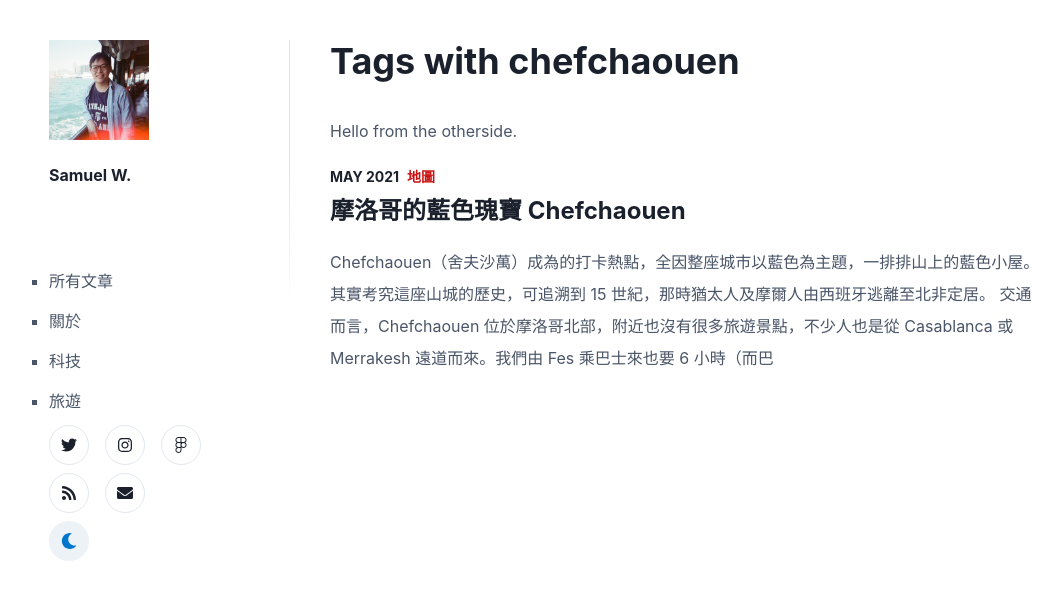
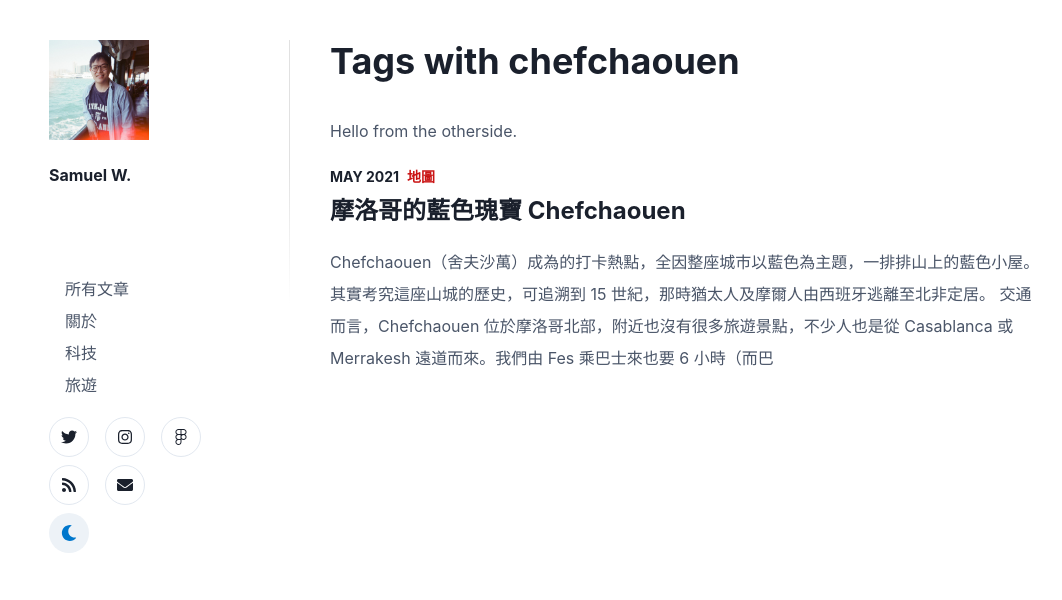
Before and after one commit to desktopofsamuel/notes-v3, a Next.js app: page /tag/chefchaouen in a window 1280 px wide. Shown: the top 600 px of the page, without its empty margins (95-1157 px from the left). Built offline with nearby package versions, Linux system fonts and the light colour scheme.

Commit message:
Add NextLink component

```diff
--- a/components/Nav.tsx
+++ b/components/Nav.tsx
@@ -1,4 +1,4 @@
-import Link from "next/link";
+import NextLink from "@/components/NextLink";
 import Image from "next/image";
 import {
   Button,
@@ -11,6 +11,8 @@ import {
   useColorMode,
   useColorModeValue,
   IconButton,
+  UnorderedList,
+  ListItem,
 } from "@chakra-ui/react";
 import {
   FaTwitter,
@@ -38,14 +40,14 @@ export default function Header() {
       height={{ base: "initial", md: "100px" }}
     >
       <Flex direction="column">
-        <Link href="/" passHref>
+        <NextLink href="/" passHref>
           <Box>
             <Image src="/profile.jpg" width="100" height="100" alt="logo" />
             <Heading as="h1" fontSize="medium" mt="4">
               Samuel W.
             </Heading>
           </Box>
-        </Link>
+        </NextLink>
       </Flex>
       {/* Menu */}
       <VStack
@@ -54,11 +56,15 @@ export default function Header() {
         alignItems={{ base: "flex-end", md: "flex-start" }}
       >
         <VStack spacing="2" alignItems={{ base: "flex-end", md: "flex-start" }}>
-          {MENU.map((item) => (
-            <li key={item.path}>
-              <Link href={item.path}>{item.label}</Link>
-            </li>
-          ))}{" "}
+          <UnorderedList>
+            {MENU.map((item) => (
+              <ListItem key={item.path} listStyleType="none">
+                <NextLink href={item.path} variant="navigation">
+                  {item.label}
+                </NextLink>
+              </ListItem>
+            ))}
+          </UnorderedList>
         </VStack>
         {/* Social Icons */}
         <SimpleGrid
--- /dev/null
+++ b/components/NextLink.tsx
@@ -0,0 +1,63 @@
+import Link from "next/link";
+import { Link as ChakraLink, chakra } from "@chakra-ui/react";
+
+const CustomLink = chakra(Link);
+
+export default function NextLink({
+  children,
+  href,
+  passHref,
+  prefetch,
+  replace,
+  className,
+  variant,
+  ...rest
+}: LinkProps) {
+  const internal = /^\/(?!\/)/.test(href);
+  if (internal)
+    return (
+      <CustomLink
+        href={href}
+        passHref={passHref}
+        prefetch={prefetch}
+        variant={variant}
+        {...rest}
+      >
+        {children}
+      </CustomLink>
+    );
+  return (
+    <ChakraLink
+      isExternal
+      href={href}
+      className={className}
+      rel="noreferrer noopener"
+      variant={variant}
+      {...rest}
+    >
+      {children}
+    </ChakraLink>
+  );
+}
+
+const defaultProps: LinkProps = {
+  target: `_self`,
+  className: "",
+  children: {},
+  href: "",
+  passHref: false,
+  variant: "",
+};
+
+type LinkProps = {
+  target?: "_blank" | "_self";
+  className?: string;
+  children?: React.ReactNode;
+  href: string;
+  passHref?: boolean;
+  prefetch?: boolean;
+  replace?: boolean;
+  variant?: string;
+};
+
+NextLink.defaultProps = defaultProps;
--- a/components/Post.tsx
+++ b/components/Post.tsx
@@ -3,6 +3,7 @@ import Image from "next/image";
 import dayjs from "dayjs";
 import { PostType } from "@/types/post";
 import { HStack, Text, Box, Heading } from "@chakra-ui/react";
+import NextLink from "@/components/NextLink";
 
 export default function Post({ post }: { post: PostType }) {
   // console.log(post);
@@ -21,13 +22,11 @@ export default function Post({ post }: { post: PostType }) {
           {post.frontmatter.category}
         </Text>
       </HStack>
-      <Link href={`/posts/${post.slug}`} passHref>
-        <a>
-          <Heading variant="title" as="h2" mt="0">
-            {post.frontmatter.title}
-          </Heading>
-        </a>
-      </Link>
+      <NextLink href={`/posts/${post.slug}`} passHref>
+        <Heading variant="title" as="h2" mt="0">
+          {post.frontmatter.title}
+        </Heading>
+      </NextLink>
       <Text>{post.excerpt}</Text>
     </Box>
   );
--- a/components/SocialIcon.tsx
+++ b/components/SocialIcon.tsx
@@ -4,7 +4,7 @@ import { IconButton } from "@chakra-ui/react";
 
 type SocialIconType = {
   href: string;
-  children: any;
+  children: React.ReactNode;
   label: string;
 };
 
--- a/lib/posts.js
+++ b/lib/posts.js
@@ -49,7 +49,7 @@ export function getPosts() {
     const { data: frontmatter, content } = matter(markdownWithMeta);
     const extract = content.slice(0, 250);
     const excerpt = parseMarkdown(extract);
-    console.log(excerpt);
+    // console.log(excerpt);
     // console.log(excerpt);
     // const slug = frontmatter.slug || id;
 
--- a/theme.js
+++ b/theme.js
@@ -150,7 +150,23 @@ const customTheme = extendTheme({
         // color: mode('red.900', 'whiteAlpha.100')(props),
       }),
     },
-    Link: {},
+    Link: {
+      baseStyle: (props) => ({
+        color: "red",
+      }),
+      variants: {
+        navigation: (props) => ({
+          color: "red",
+          borderBottomWidth: "1px",
+          borderBottomColor: "transparent",
+          _hover: {
+            color: mode("primary.500", "primary.400"),
+            borderBottomColor: mode("primary.500", "primary.400"),
+            borderBottomWidth: "1px",
+          },
+        }),
+      },
+    },
     VStack: {
       baseStyle: {
         align: "flex-start",
@@ -206,6 +222,13 @@ const customTheme = extendTheme({
         //   borderBottomColor: 'primary.500',
         //   borderBottomStyle: 'solid',
         // },
+        borderBottomWidth: "1px",
+        borderBottomColor: "transparent",
+        _hover: {
+          color: mode("primary.500", "primary.400")(props),
+          borderBottomColor: mode("primary.500", "primary.400")(props),
+          borderBottomWidth: "1px",
+        },
       },
       h1: {
         fontSize: "xl",
```
Also changed, not shown: components/Tag.tsx (added, +34 -0 lines), pages/posts/[slug].tsx (+10 -8 lines).
